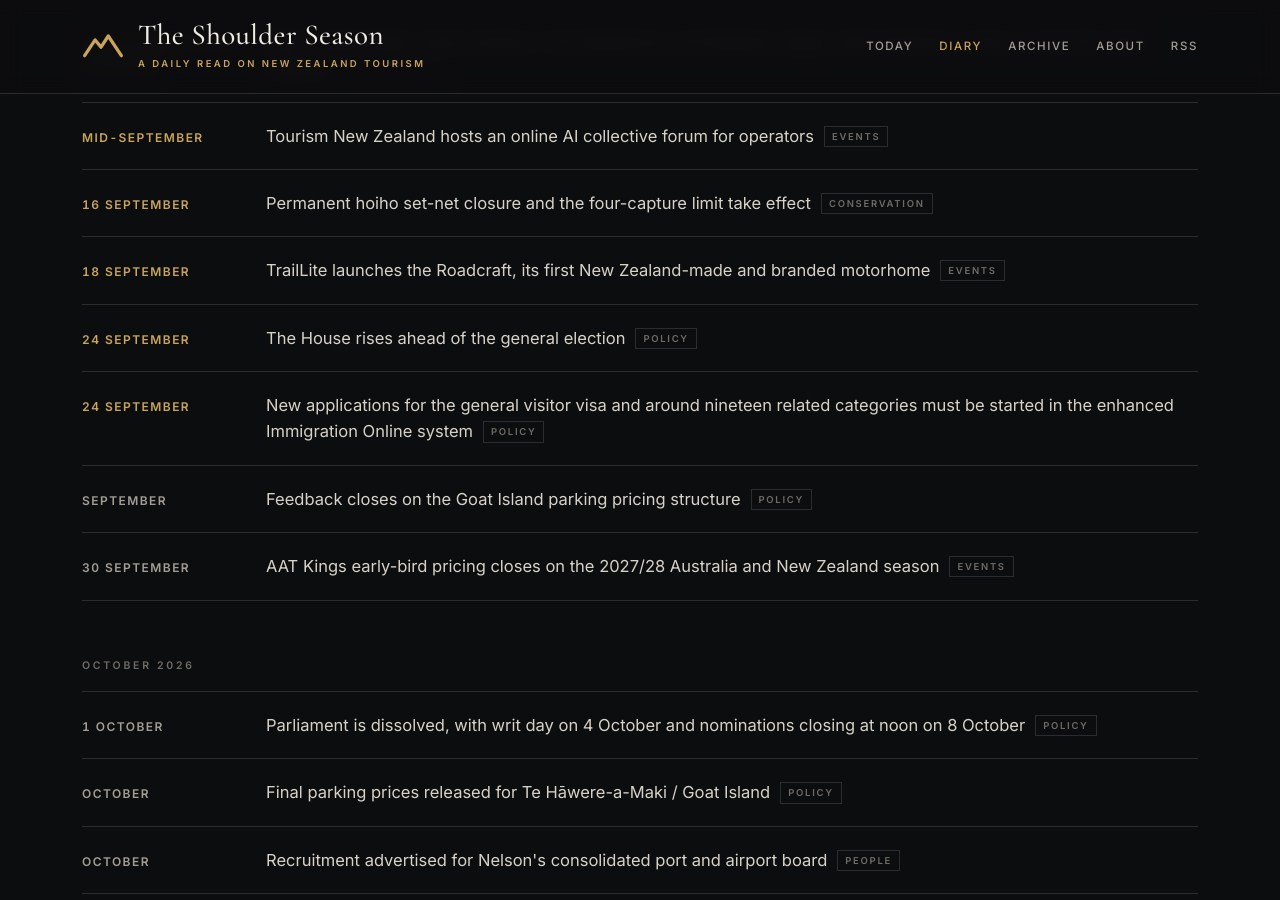
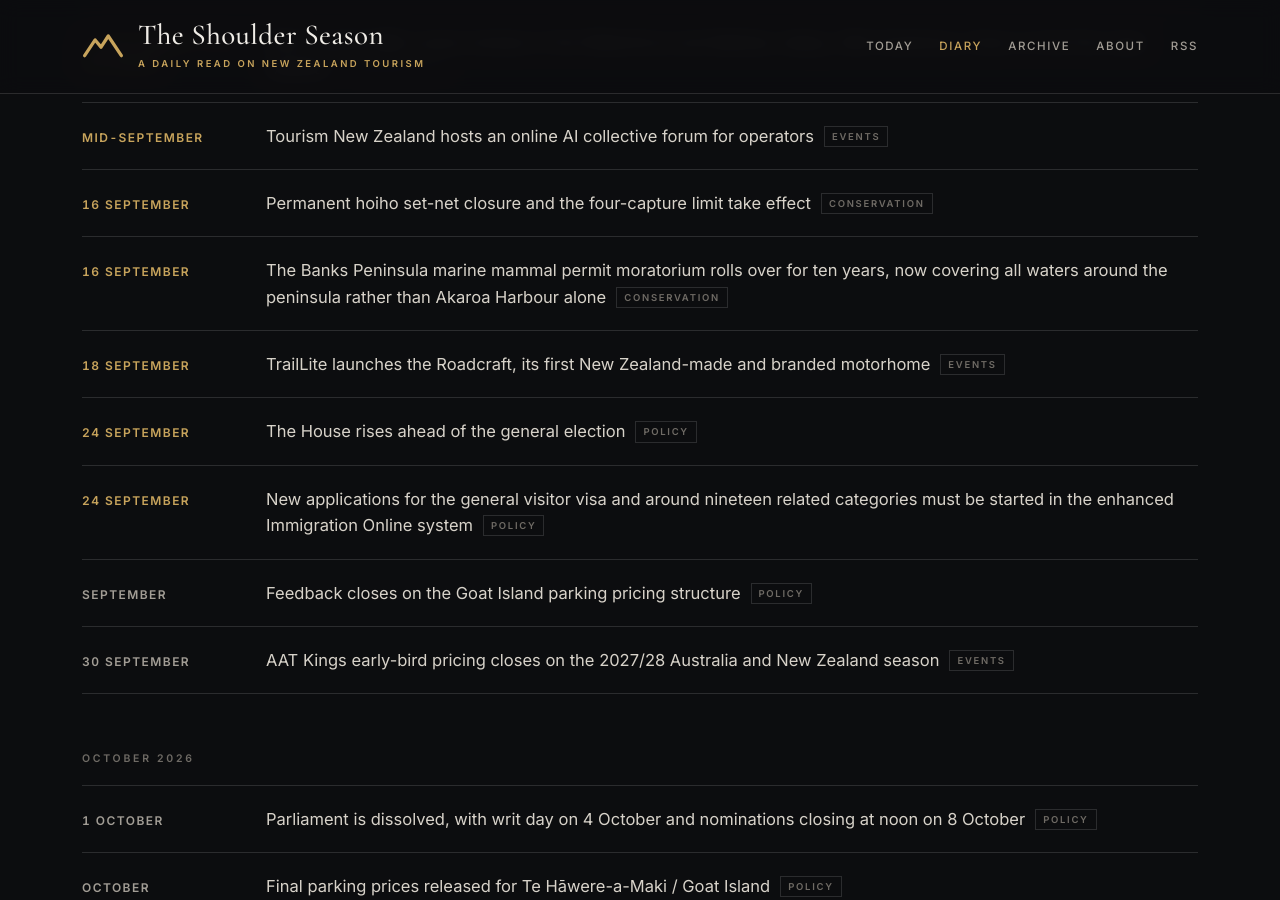
Before and after one commit to CTOverlord/shoulder-season, a Jekyll site: the page built from diary.html, in a window 1280 px wide and 900 px high, scrolled down 837 px. Built offline with Jekyll 4.4.1, drawn with Linux system fonts in a browser that asks for light colours; some of the changed text lies outside the part shown.

Commit message:
The Shoulder Season: 11 September 2026 briefing

```diff
--- a/_data/diary.yml
+++ b/_data/diary.yml
@@ -549,3 +549,12 @@
 - date: 2027-07-01
   text: National's redistribution of the International Visitor Levy would start, with $100m a year to conservation, $50m to a Tourism Priorities Fund and the remainder to councils by international guest night share
   tag: Policy
+
+- date: 2026-09-16
+  text: The Banks Peninsula marine mammal permit moratorium rolls over for ten years, now covering all waters around the peninsula rather than Akaroa Harbour alone
+  tag: Conservation
+
+- date: 2027-04-19
+  display: 19-25 April 2027
+  text: Conservation Week, theme "Nature loves a team effort", finishing on ANZAC Day
+  tag: Conservation
```
Also changed, not shown: _posts/2026-09-11-banks-peninsula-permits-shut-a-decade.md (added, +93 -0 lines).
